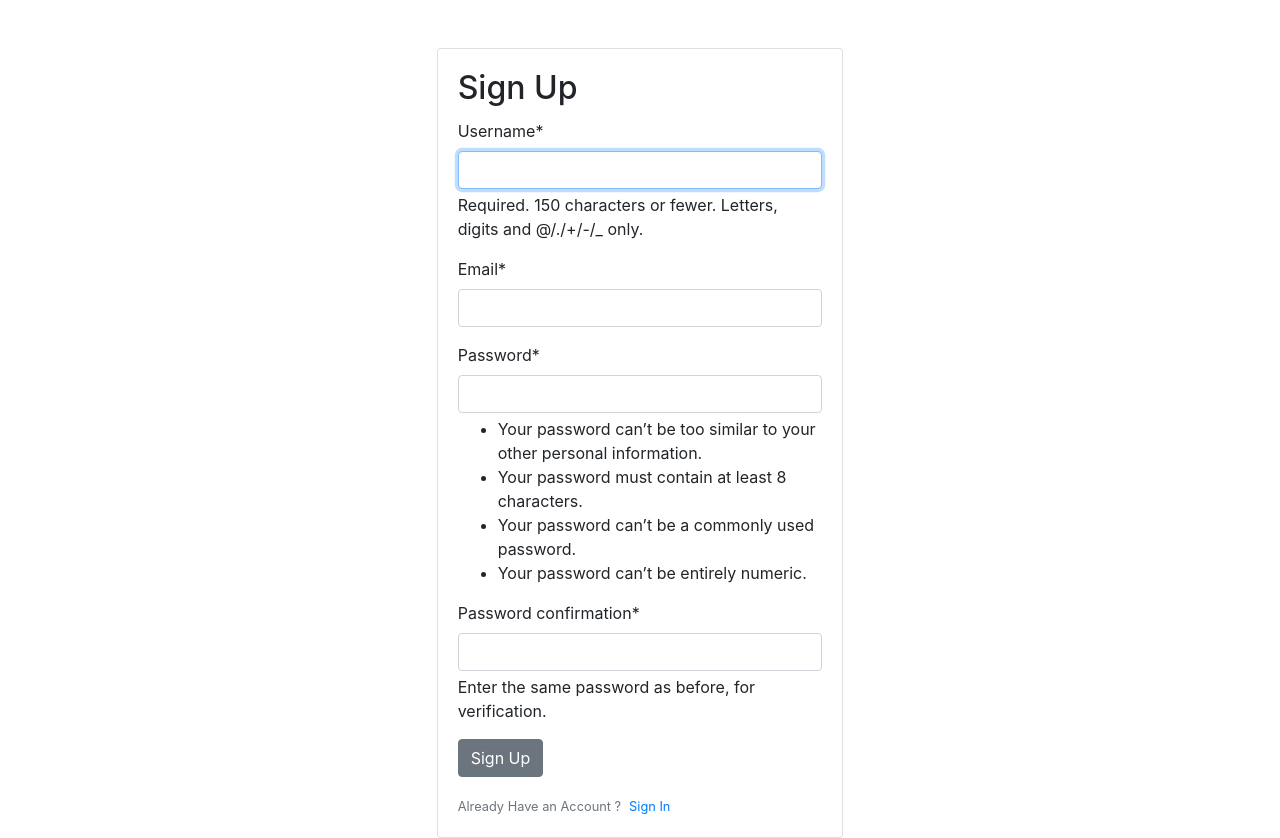
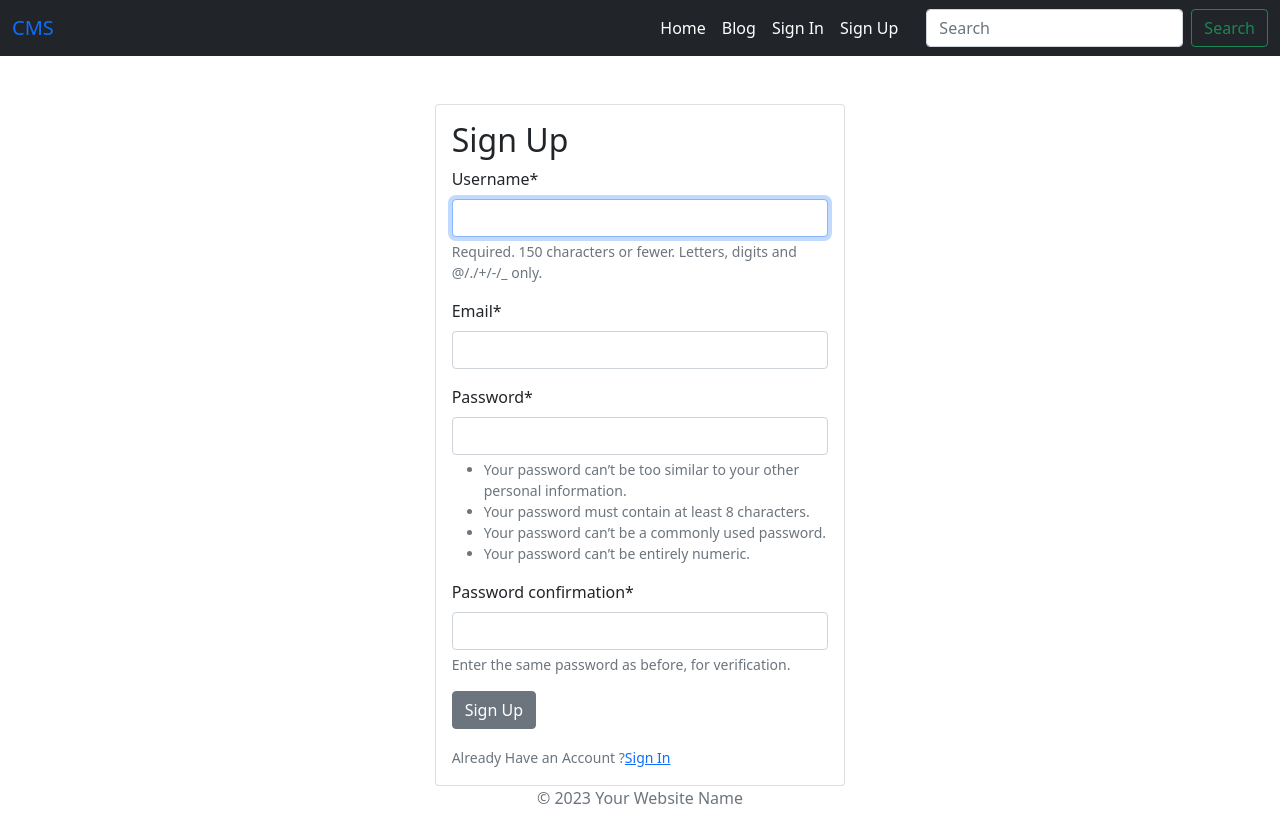
Before and after one commit to Apuri-Amarnath/CMS, a Django app: page /register/ in a window 1280 px wide. After the commit the page ends 804 px from the top, so only its background shows below. Run offline with Django 4.2, Linux system fonts and the light colour scheme; some libraries are stand-ins or nearby versions.

Commit message:
added a demo blog needs more styling

```diff
--- a/CMS/templates/base.html
+++ b/CMS/templates/base.html
@@ -1,21 +1,68 @@
 <!doctype html>
 <html lang="en">
-  <head>
+<head>
     <!-- Required meta tags -->
     <meta charset="utf-8">
     <meta name="viewport" content="width=device-width, initial-scale=1, shrink-to-fit=no">
 
     <!-- Bootstrap CSS -->
-    <link rel="stylesheet" href="https://cdn.jsdelivr.net/npm/bootstrap@4.1.3/dist/css/bootstrap.min.css" integrity="sha384-MCw98/SFnGE8fJT3GXwEOngsV7Zt27NXFoaoApmYm81iuXoPkFOJwJ8ERdknLPMO" crossorigin="anonymous">
+    <link href="https://cdn.jsdelivr.net/npm/bootstrap@5.0.2/dist/css/bootstrap.min.css" rel="stylesheet"
+          integrity="sha384-EVSTQN3/azprG1Anm3QDgpJLIm9Nao0Yz1ztcQTwFspd3yD65VohhpuuCOmLASjC" crossorigin="anonymous">
+</head>
+<body>
+<header>
+    <nav class="navbar navbar-expand-lg bg-dark bg-body-tertiary text-white">
+        <div class="container-fluid">
+            <a class="navbar-brand" href="#">CMS</a>
+            <button class="navbar-toggler" type="button" data-bs-toggle="collapse"
+                    data-bs-target="#navbarSupportedContent" aria-controls="navbarSupportedContent"
+                    aria-expanded="false" aria-label="Toggle navigation">
+                <span class="navbar-toggler-icon"></span>
+            </button>
+            <div class="collapse navbar-collapse" id="navbarSupportedContent">
+                <ul class="navbar-nav space-between" style="margin-left: auto;margin-right:20px">
+                    <li class="nav-item">
+                        <a class="nav-link text-white active" aria-current="page" href="">Home</a>
+                    </li>
+                    <li class="nav-item">
+                        <a class="nav-link text-white" href="">Blog</a>
 
-  </head>
-  <body>
+                    <li class="nav-item">
+                        <a class="nav-link text-white" href="{% url 'login' %}">Sign In</a>
+                    </li>
+                    {% if request.user.is_authenticated %}
+                    <li class="nav-item">
+                        <a class="nav-link text-white" href="{% url 'logout' %}">Sign Out</a>
+                    </li>
+                    {% else %}
+                    <li class="nav-item">
+                        <a class="nav-link text-white" href="{% url 'register' %}">Sign Up</a>
+                    </li>
+                    {% endif %}
+                </ul>
+                <form class="d-flex" role="search">
+                    <input class="form-control me-2" type="search" placeholder="Search" aria-label="Search">
+                    <button class="btn btn-outline-success" type="submit">Search</button>
+                </form>
+            </div>
+        </div>
+    </nav>
+</header>
+
 {% block content %}
 {% endblock content %}
-    <!-- Optional JavaScript -->
-    <!-- jQuery first, then Popper.js, then Bootstrap JS -->
-    <script src="https://code.jquery.com/jquery-3.3.1.slim.min.js" integrity="sha384-q8i/X+965DzO0rT7abK41JStQIAqVgRVzpbzo5smXKp4YfRvH+8abtTE1Pi6jizo" crossorigin="anonymous"></script>
-    <script src="https://cdn.jsdelivr.net/npm/popper.js@1.14.3/dist/umd/popper.min.js" integrity="sha384-ZMP7rVo3mIykV+2+9J3UJ46jBk0WLaUAdn689aCwoqbBJiSnjAK/l8WvCWPIPm49" crossorigin="anonymous"></script>
-    <script src="https://cdn.jsdelivr.net/npm/bootstrap@4.1.3/dist/js/bootstrap.min.js" integrity="sha384-ChfqqxuZUCnJSK3+MXmPNIyE6ZbWh2IMqE241rYiqJxyMiZ6OW/JmZQ5stwEULTy" crossorigin="anonymous"></script>
-  </body>
+<!-- Optional JavaScript -->
+<!-- jQuery first, then Popper.js, then Bootstrap JS -->
+<footer class="footer text-center">
+    <div class="container">
+        <span class="text-muted">© 2023 Your Website Name</span>
+    </div>
+</footer>
+<script src="https://cdn.jsdelivr.net/npm/@popperjs/core@2.9.2/dist/umd/popper.min.js"
+        integrity="sha384-IQsoLXl5PILFhosVNubq5LC7Qb9DXgDA9i+tQ8Zj3iwWAwPtgFTxbJ8NT4GN1R8p"
+        crossorigin="anonymous"></script>
+<script src="https://cdn.jsdelivr.net/npm/bootstrap@5.0.2/dist/js/bootstrap.min.js"
+        integrity="sha384-cVKIPhGWiC2Al4u+LWgxfKTRIcfu0JTxR+EQDz/bgldoEyl4H0zUF0QKbrJ0EcQF"
+        crossorigin="anonymous"></script>
+</body>
 </html>
--- /dev/null
+++ b/CMS/templates/blog_post.html
@@ -0,0 +1,4 @@
+{% extends 'base.html'%}
+{% block content%}
+
+{% endblock content%}
--- a/CMS/urls.py
+++ b/CMS/urls.py
@@ -1,9 +1,10 @@
 from django.urls import path
-from .views import RegisterView, index
+from .views import RegisterView, BlogListView,Detail_Blogpost_view
 from django.contrib.auth import views as auth_views
 
 urlpatterns = [
-    path('', index, name='index'),
+    path('', BlogListView.as_view(), name='index'),
+    path('<int:pk>/',Detail_Blogpost_view.as_view(),name = 'detail_blogpost'),
     path('register/', RegisterView.as_view(), name='register'),
     path('login/', auth_views.LoginView.as_view(template_name='users/login.html'), name='login'),
     path('logout/', auth_views.LogoutView.as_view(template_name='users/logout.html'), name='logout')
--- a/CMS/views.py
+++ b/CMS/views.py
@@ -1,6 +1,8 @@
 from django.shortcuts import render, redirect
 from django.views import View
 from .forms import UserRegisterForm
+from django.views.generic import ListView,DetailView
+from .models import Blog_post
 
 class RegisterView(View):
     def get(self, request):
@@ -8,12 +10,17 @@ class RegisterView(View):
         return render(request, 'Users/register.html', {'form': form})
 
     def post(self, request):
-        form = UserRegisterForm(request.POST)  # Instantiate the form with request data
+        form = UserRegisterForm(request.POST)
 
         if form.is_valid():
             form.save()
             return redirect('index')
 
-def index(request):
-    contextvars = {}
-    return render(request, 'index.html', contextvars)
+class BlogListView(ListView):
+    model = Blog_post
+    queryset = Blog_post.objects.all().order_by('-modified')
+    template_name = 'index.html'
+    context_object_name = 'blog_posts'
+class Detail_Blogpost_view(DetailView):
+    model = Blog_post
+    template_name = 'blog_post.html'
--- a/contentmanagementtool/urls.py
+++ b/contentmanagementtool/urls.py
@@ -15,9 +15,14 @@ Including another URLconf
     2. Add a URL to urlpatterns:  path('blog/', include('blog.urls'))
 """
 from django.contrib import admin
-from django.urls import path,include
+from django.urls import path, include
+from django.conf import settings
+from django.conf.urls.static import static
 
 urlpatterns = [
     path('admin/', admin.site.urls),
-    path('',include('CMS.urls'))
+    path('', include('CMS.urls')),
+    path('tinymce/', include('tinymce.urls'))
 ]
+if settings.DEBUG:
+    urlpatterns += static(settings.MEDIA_URL, document_root=settings.MEDIA_ROOT)
```
Also changed, not shown: CMS/models.py (+8 -1 lines), CMS/templates/index.html (+32 -0 lines), contentmanagementtool/settings.py (+6 -6 lines), db.sqlite3, img/pexels-mikael-blomkvist-4151865_1.jpg (added).
